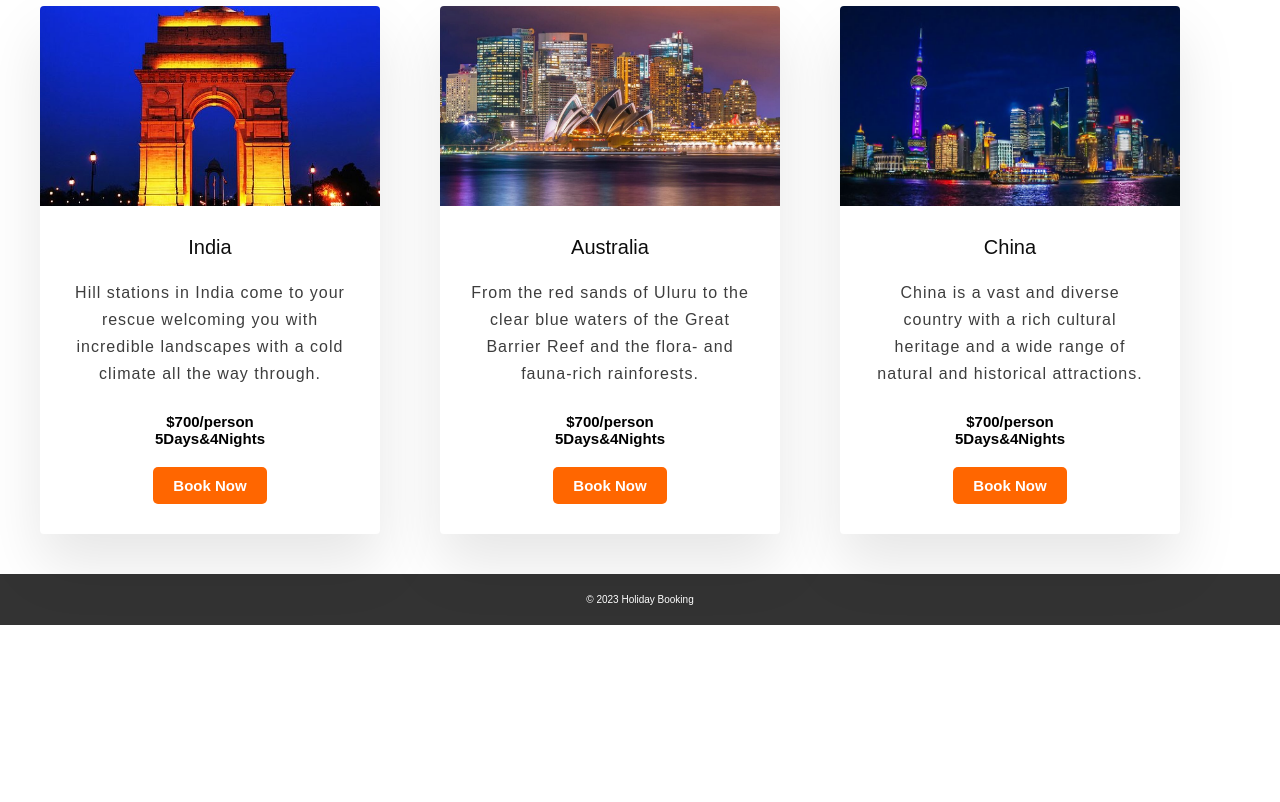
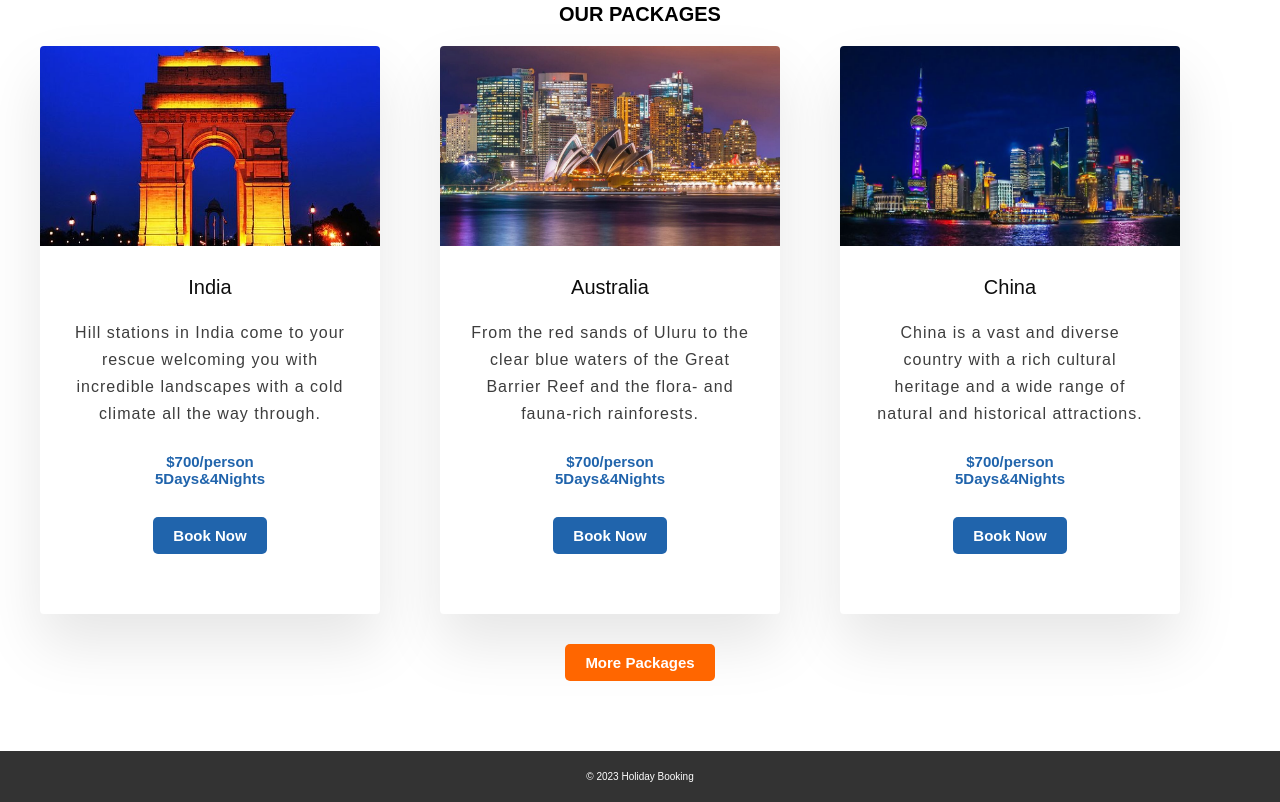
Before and after one commit to SriNithiksha/PHP-Project, a plain HTML site: page index.html in a window 1280 px wide. Shown: the part 1782-2584 px from the top of the page. Before the commit the page ends 2407 px from the top, so only its background shows below. Drawn offline with Linux system fonts and the light colour scheme.

Commit message:
Add extra style and change the design color to packages

```diff
--- a/index.html
+++ b/index.html
@@ -142,7 +142,7 @@
                             Hill stations in India come to your rescue welcoming you with incredible landscapes with a cold climate all the way through.
                         </p>
                         <div class="price">$700/person<br>5Days&4Nights</div>
-                        <a href="#" class="cta-button">Book Now</a>
+                        <div class="book-now"><a href="#" class="cta-button">Book Now</a></div>
                     </div>
                 </div>
             </div>
@@ -158,7 +158,7 @@
                             flora- and fauna-rich rainforests.
                         </p>
                         <div class="price">$700/person<br>5Days&4Nights</div>
-                        <a href="#" class="cta-button">Book Now</a>
+                        <div class="book-now"><a href="#" class="cta-button">Book Now</a></div>
                     </div>
                 </div>
             </div>
@@ -173,13 +173,12 @@
                             natural and historical attractions.
                         </p>
                         <div class="price">$700/person<br>5Days&4Nights</div>
-                        <a href="#" class="cta-button">Book Now</a>
+                        <div class="book-now"><a href="#" class="cta-button">Book Now</a></div>
                     </div>
                 </div>
             </div>
-
-
         </div>
+        <a href="packages.html" class="cta-button">More Packages</a>
     </section>
 
     <!-- FOOTER -->
--- a/styles.css
+++ b/styles.css
@@ -88,7 +88,8 @@ nav {
 .cta-button {
     display: inline-block;
     padding: 10px 20px;
-    margin-top: 20px;
+    margin-top: 30px;
+    margin-bottom: 30px;
     background-color: #ff6600;
     font-size: 1.5rem;
     color: #fff;
@@ -199,7 +200,27 @@ select {
 .price{
     font-size: 1.5rem;
     font-weight: bold;
+    color: hsl(211, 69%, 40%);
 }
+
+.book-now .cta-button{
+    display: inline-block;
+    padding: 10px 20px;
+    margin-top: 30px;
+    margin-bottom: 30px;
+    background-color: hsl(211, 69%, 40%);
+    font-size: 1.5rem;
+    color: #fff;
+    text-decoration: none;
+    border-radius: 5px;
+    font-weight: bold;
+    transition: background-color 0.3s;
+}
+
+.book-now .cta-button:hover {
+    background-color: hwb(211 33% 37%);
+}
+
 
 /** DESTINATION PAGE  **/
 .featured-destinations {
```
Also changed, not shown: packages.html (+6 -6 lines).
